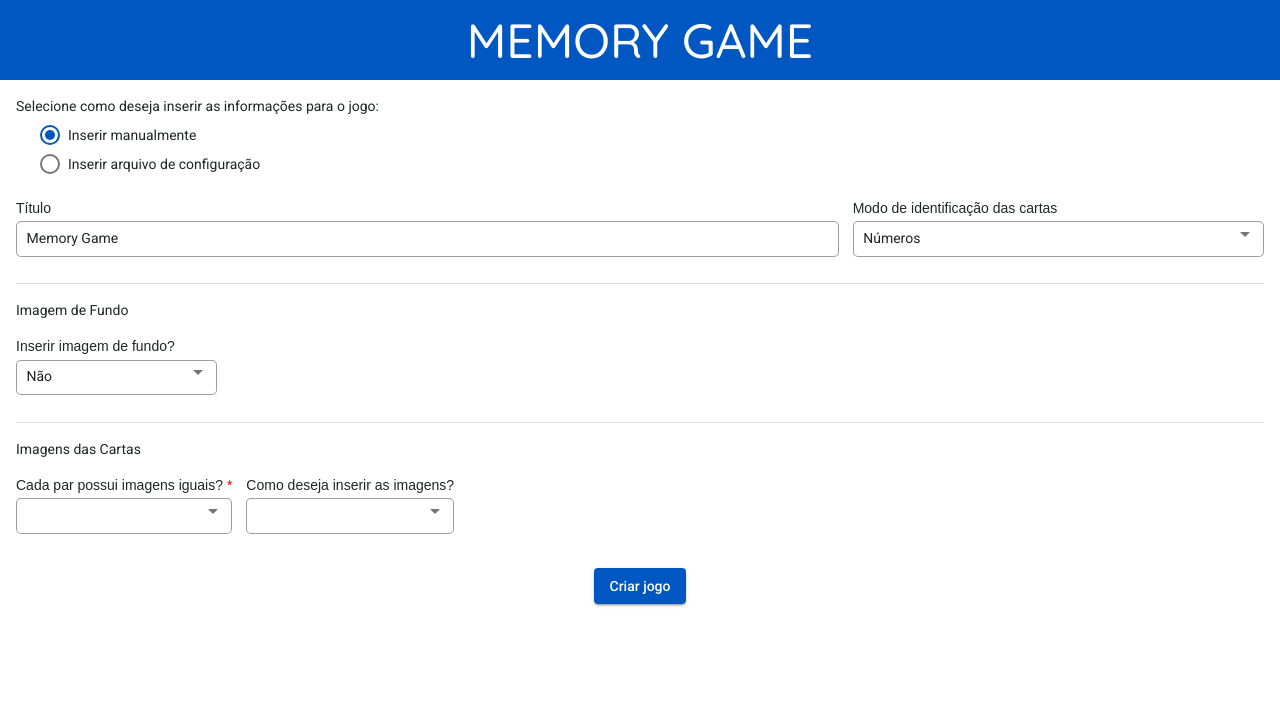
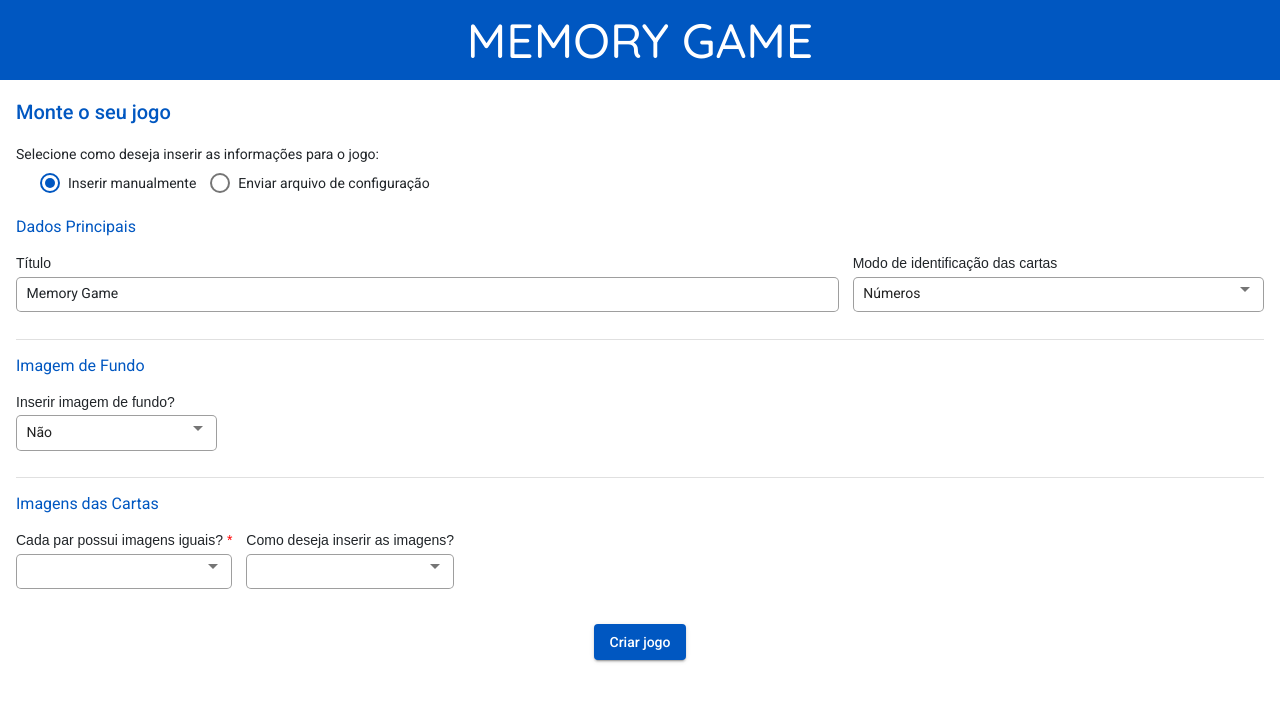
Before and after one commit to flaviamatdev/memory-game, an Angular app: page / in a window 1280 px wide. Both pictures are taken after a click on the label "Inserir manualmente". Shown: the top 702 px of the page. Built offline with nearby package versions, Linux system fonts and the light colour scheme.

Commit message:
ajuste css game-form

```diff
--- a/src/app/views/home/game-config-form/game-config-form.component.html
+++ b/src/app/views/home/game-config-form/game-config-form.component.html
@@ -1,8 +1,10 @@
+<h2 class="color-primary">Monte o seu jogo</h2>
+
 <div>
     <mat-label>Selecione como deseja inserir as informações para o jogo:</mat-label>
 
-    <div class="form-line mt-2 ms-4">
-        <app-radio-group-model [options]="options.inputType" [defaultOptionValue]="inputType"
+    <div class="mt-2 ms-4">
+        <app-radio-group-model [options]="options.inputType" [flexDirectionRow]="true"
             (onChange)="onChangeInputType($event)">
         </app-radio-group-model>
     </div>
@@ -11,6 +13,7 @@
 <div [ngSwitch]="inputType" class="mt-4">
     <div *ngSwitchCase="INPUT_TYPE.MANUALLY">
         <form *ngIf="form" [formGroup]="form">
+            <span class="subtitle color-primary">Dados Principais</span>
             <div class="form-line">
                 <app-input-text class="input-title" label="Título" [form]="form" controlName="title"></app-input-text>
 
@@ -20,7 +23,7 @@
             </div>
 
             <mat-divider></mat-divider>
-            <span>Imagem de Fundo</span>
+            <span class="subtitle color-primary">Imagem de Fundo</span>
 
             <div class="form-line">
                 <app-select-yes-no label="Inserir imagem de fundo?"
@@ -33,7 +36,7 @@
             </div>
 
             <mat-divider></mat-divider>
-            <span>Imagens das Cartas</span>
+            <span class="subtitle color-primary">Imagens das Cartas</span>
             <app-card-images-form [parent]="this"></app-card-images-form>
         </form>
 
--- a/src/app/views/home/game-config-form/game-config-form.component.scss
+++ b/src/app/views/home/game-config-form/game-config-form.component.scss
@@ -1,11 +1,3 @@
-.mat-radio-group {
-    display: flex;
-    flex-direction: column;
-    align-items: flex-start;
-    column-gap: 1em;
-    row-gap: 0.5em;
-}
-
 form {
     display: flex;
     flex-direction: column;
@@ -24,3 +16,7 @@ form {
     flex-direction: column;
     gap: 0.5rem;
 }
+
+.subtitle {
+    font-size: 16px;
+}
--- a/src/app/views/home/game-config-form/game-config-form.component.ts
+++ b/src/app/views/home/game-config-form/game-config-form.component.ts
@@ -21,7 +21,7 @@ export class GameConfigFormComponent implements OnInit {
     readonly ACCEPT_IMG = [ 'image/png', 'image/jpeg' ];
 
     form: FormGroup;
-    inputType = InputTypeEnum.MANUALLY;
+    inputType: InputTypeEnum;
     options: { [key: string]: any[] } = {};
     flag: any = {};
 
@@ -32,7 +32,7 @@ export class GameConfigFormComponent implements OnInit {
     ) { }
 
     ngOnInit(): void {
-        this.onChangeInputType(this.inputType);
+        this._setOptions();
     }
 
     onChangeInputType($value: InputTypeEnum) {
@@ -64,7 +64,7 @@ export class GameConfigFormComponent implements OnInit {
         this.options = {
             inputType: [
                 { id: InputTypeEnum.MANUALLY, label: 'Inserir manualmente' },
-                { id: InputTypeEnum.CONFIG_FILE, label: 'Inserir arquivo de configuração' },
+                { id: InputTypeEnum.CONFIG_FILE, label: 'Enviar arquivo de configuração' },
             ],
 
             cardId: [
--- a/src/assets/styles/theme.scss
+++ b/src/assets/styles/theme.scss
@@ -64,3 +64,6 @@ $my-theme: mat-light-theme(
 .bg-primary-2 {
     background-color: mat-color($primary);
 }
+.color-primary {
+    color: mat-color($primary);
+}
```
